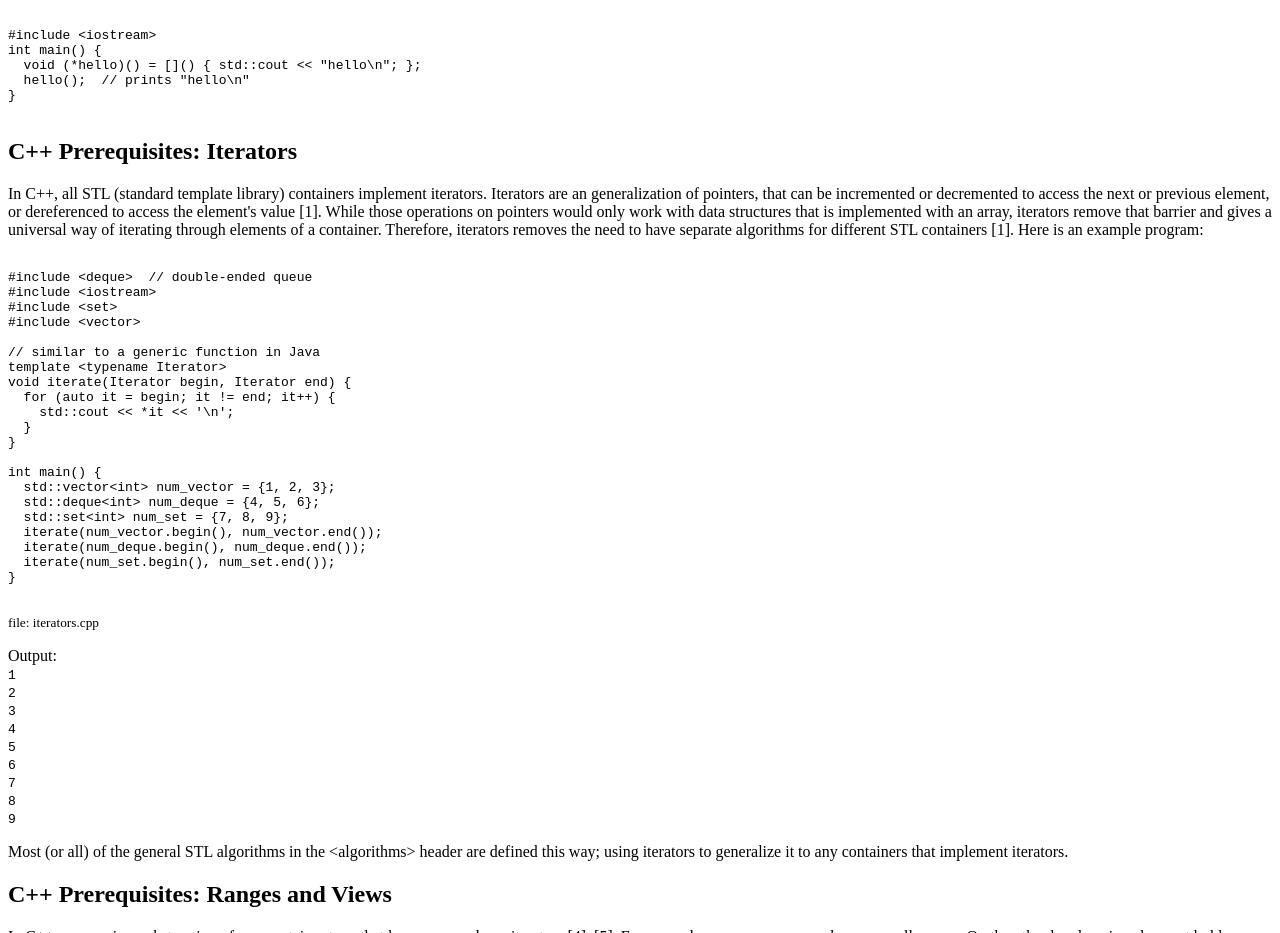
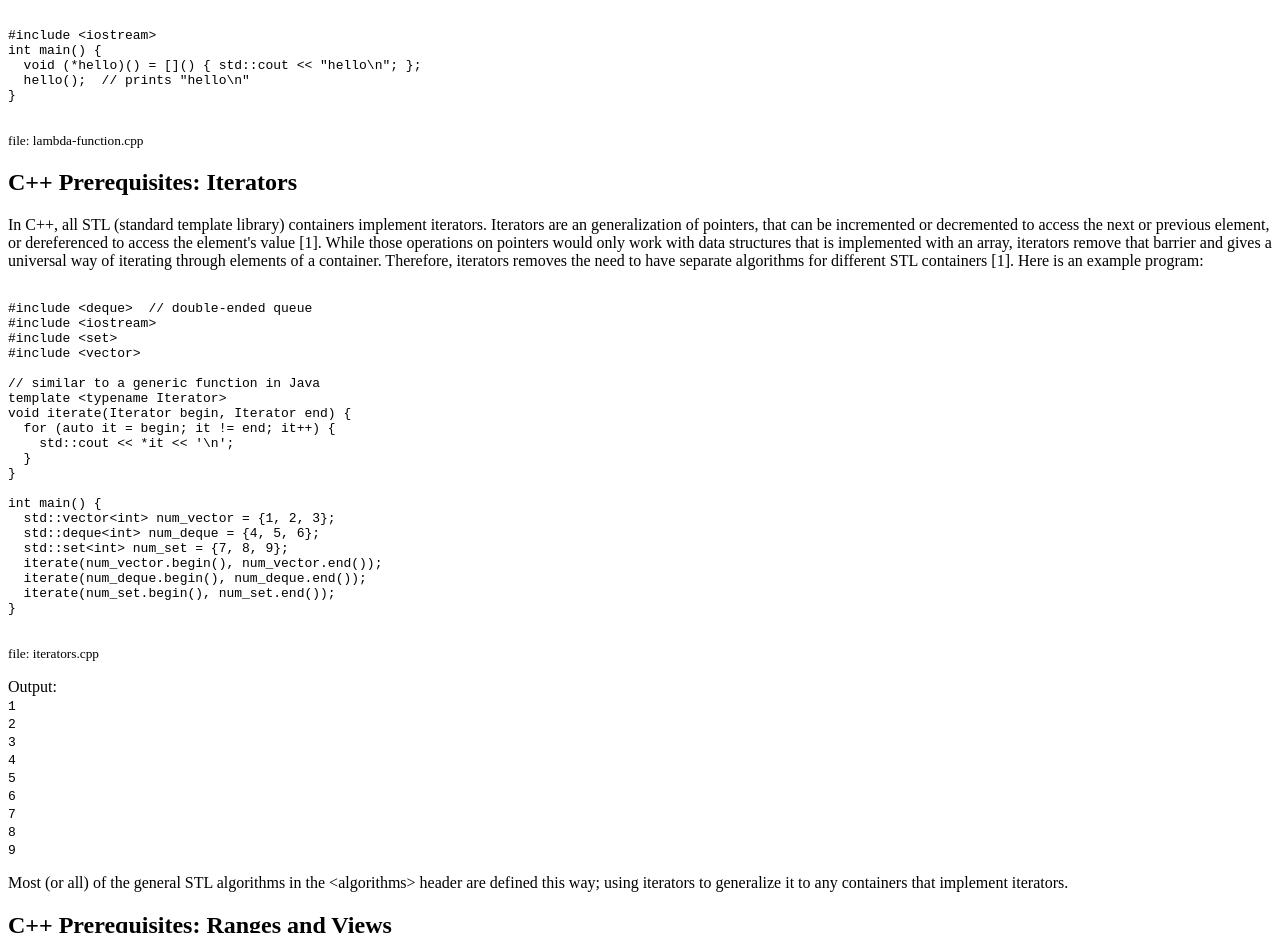
Before and after one commit to BobbyAdiSalim/Functional_CPP, a plain HTML site: page index.html in a window 1280 px wide. Shown: the part 4302-5235 px from the top of the page. Drawn offline with Linux system fonts and the light colour scheme.

Commit message:
added short section for lambda expressions

```diff
--- a/index.html
+++ b/index.html
@@ -255,6 +255,7 @@ int main() {
   hello();  // prints "hello\n"
 }
   </code></pre>
+  <small>file: lambda-function.cpp</small>
 
   <h2>C++ Prerequisites: Iterators</h2>
   <p>
```
